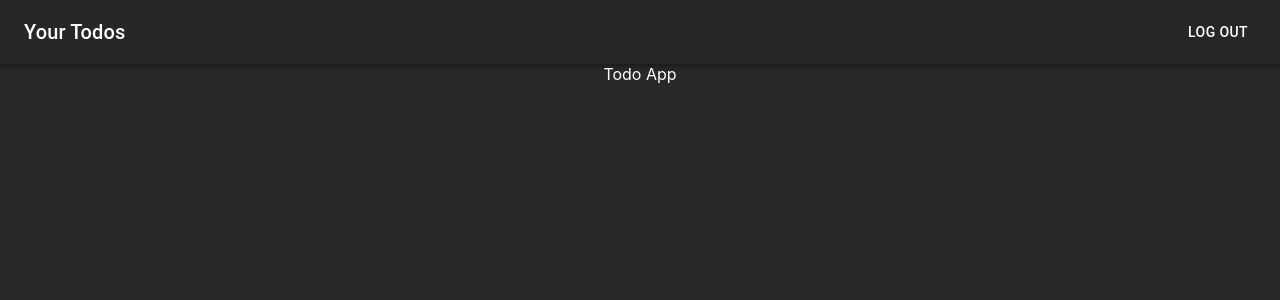
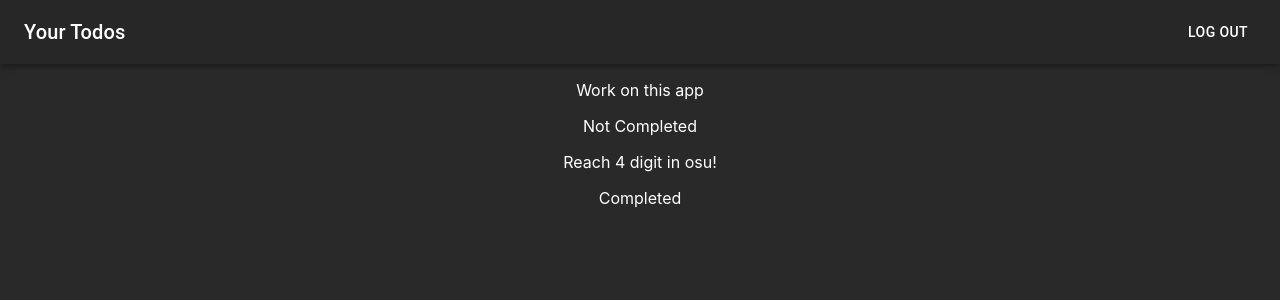
Before and after one commit to AKarp123/todo-app, a React (Create React App) app in the folder client/: page / in a window 1280 px wide. Shown: the top 300 px of the page. Built offline with nearby package versions, Linux system fonts and the light colour scheme.

Commit message:
todo working

```diff
--- a/client/package.json
+++ b/client/package.json
@@ -14,6 +14,7 @@
     "react-dom": "^18.2.0",
     "react-router-dom": "^5.2.0",
     "react-scripts": "5.0.1",
+    "uuid": "^8.3.2",
     "web-vitals": "^2.1.4"
   },
   "scripts": {
--- a/client/src/App.js
+++ b/client/src/App.js
@@ -1,4 +1,4 @@
-import logo from "./logo.svg";
+import Main from "./components/Main";
 import * as React from "react";
 import "./App.css";
 import { ThemeProvider, createTheme } from "@mui/material/styles";
@@ -17,7 +17,7 @@ function App() {
         <ThemeProvider theme={darkTheme}>
             <Navbar loggedInState={isLoggedIn} toggleLogin={setIsLoggedIn}/>
             <div className="App">
-              Todo App
+                <Main />
             </div>
         </ThemeProvider>
     );
--- /dev/null
+++ b/client/src/components/Main.jsx
@@ -0,0 +1,28 @@
+import React from "react";
+import Todo from "./Todo";
+
+
+export default function Main() {
+    const todos = [
+        {
+            todoContent: "Work on this app",
+            isCompleted: false,
+
+        },
+        {
+            todoContent: "Reach 4 digit in osu!",
+            isCompleted: true,
+        },
+    ];
+    return (
+        <div>
+            {todos.map((todo, index) => (
+                <Todo
+                    key={index}
+                    todoContent={todo.todoContent}
+                    isCompleted={todo.isCompleted}
+                />
+            ))}
+        </div>
+    );
+}
--- a/client/src/components/Navbar.jsx
+++ b/client/src/components/Navbar.jsx
@@ -13,6 +13,8 @@ export default function ButtonAppBar(props) {
     const changeLogin = () => {
         props.toggleLogin(!props.loggedInState);
     }
+
+
 
     return (
         <Box sx={{ flexGrow: 1 }}>
--- /dev/null
+++ b/client/src/components/Todo.jsx
@@ -0,0 +1,9 @@
+import React from "react";
+
+export default function Todo({ todoContent, isCompleted}) {
+
+    return <div>
+        <p>{todoContent}</p>
+        <p>{isCompleted ? "Completed" : "Not Completed"}</p>
+    </div>;
+}
```
Also changed, not shown: 1 other file (tests, documents, lock files or other folders).
